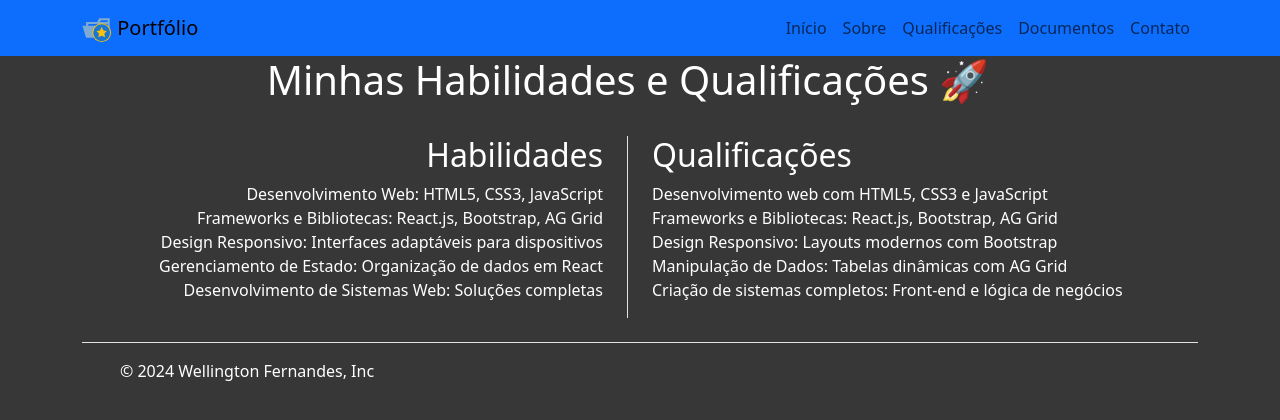
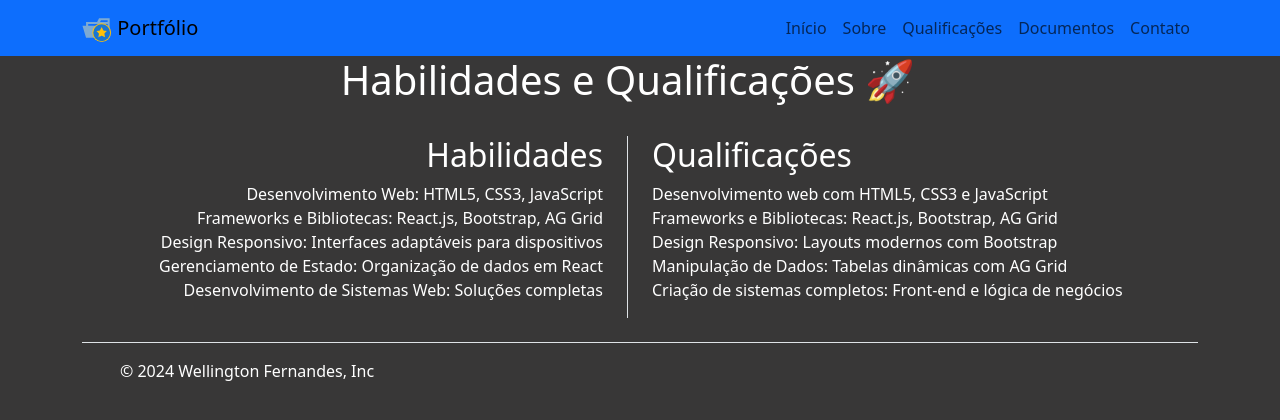
Before and after one commit to Wellington-SFernandes/Portifolio, a React (Vite) app: page /#/qualificacoes in a window 1280 px wide. Shown: the top 420 px of the page. Built offline with nearby package versions, Linux system fonts and the light colour scheme.

Commit message:
Update 3-qualificacoes.jsx

```diff
--- a/src/components/pages/3-qualificacoes.jsx
+++ b/src/components/pages/3-qualificacoes.jsx
@@ -6,7 +6,7 @@ const Qualificacoes = () => {
       {/* Título centralizado */}
       <div className="row w-100 text-center mb-4">
         <div className="col-12">
-          <h1>Minhas Habilidades e Qualificações 🚀</h1>
+          <h1>Habilidades e Qualificações 🚀</h1>
         </div>
       </div>
 
```
